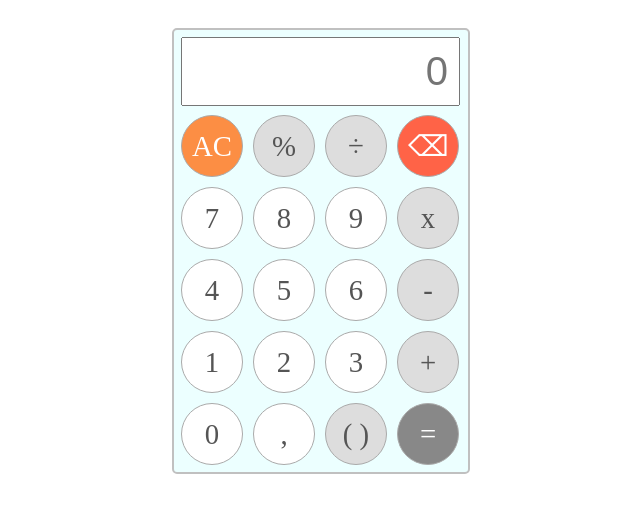
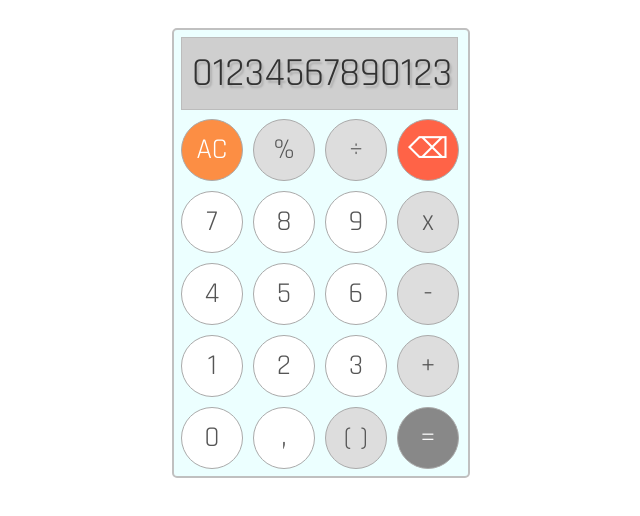
Before and after one commit to samu101108/calculator.js, a plain HTML site: page index.html in a window 1280 px wide. Shown: the whole page, without its empty margins (319-959 px from the left). Drawn offline with Linux system fonts and the light colour scheme.

Commit message:
changed font family and put text-shadow. Also changed input for a span tag in display.

```diff
--- a/index.html
+++ b/index.html
@@ -2,13 +2,17 @@
 <html>
   <head>
     <meta charset="utf-8">
+<style>
+
+</style>
     <link rel="stylesheet" href="styles.css">
     <title>Calculadora</title>
   </head>
   <body>
     <div  class="box">
       <div>
-        <input id="display" class="disp txt-right" placeholder="0">
+        <!-- <input id="display" class="disp txt-right" placeholder="0"> -->
+        <span id="display" class="disp txt-right">01234567890123</span>
       </div>
       <div>
         <span id="clear" class="btn btn-ac">AC</span><span id="percent" class="btn btn-light-gray">%</span><span id="divide" class="btn btn-light-gray">&#247;</span><span id="del" class="btn btn-del">&#9003;</span>
--- a/styles.css
+++ b/styles.css
@@ -1,4 +1,8 @@
+@import url('https://fonts.googleapis.com/css?family=Rajdhani');
 
+body{
+  font-family: 'Rajdhani', sans-serif;
+}
 /*layout*/
 /*buttons*/
 /*base style*/
@@ -30,6 +34,7 @@
   }
   .btn:hover{
     background-color: #bcd6ff;
+    text-shadow: 2px 2px 2px rgba(50,50,50, 0.5);
   }
   .btn:active{
     background-color: #e5c495;
@@ -55,7 +60,12 @@
     width: 255px;
     font-size: 250%;
     margin-bottom: 4px;
-    color: #676767;
+    color: #323232;
+    border: 1px solid #bcbcbc;
+    display: block;
+    background-color: #cfcfcf;
+    text-shadow: 2px 3px 2px rgba(100,100,100, 0.3);
+
   }
   .txt-right{
     text-align: right;
```
